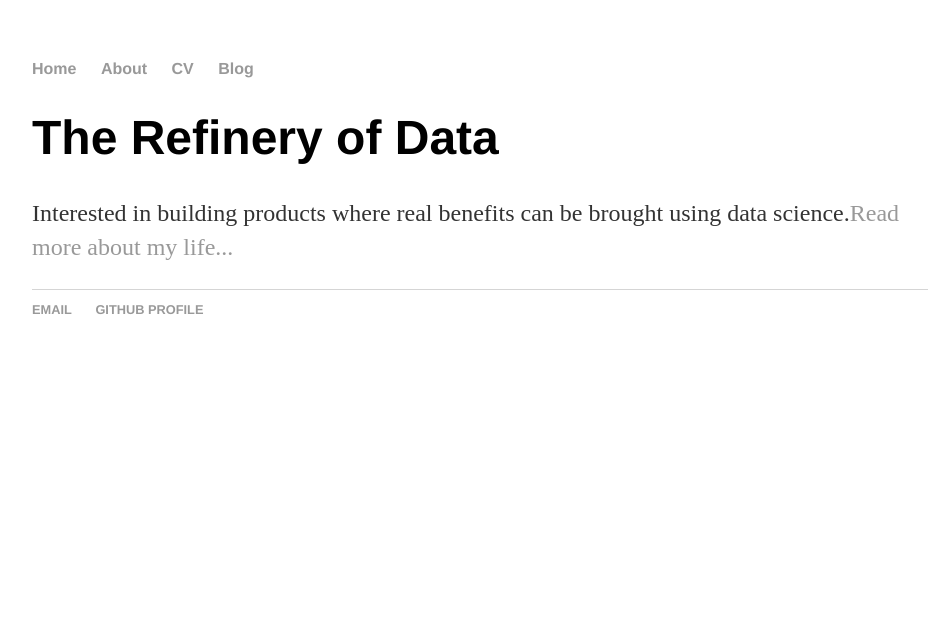
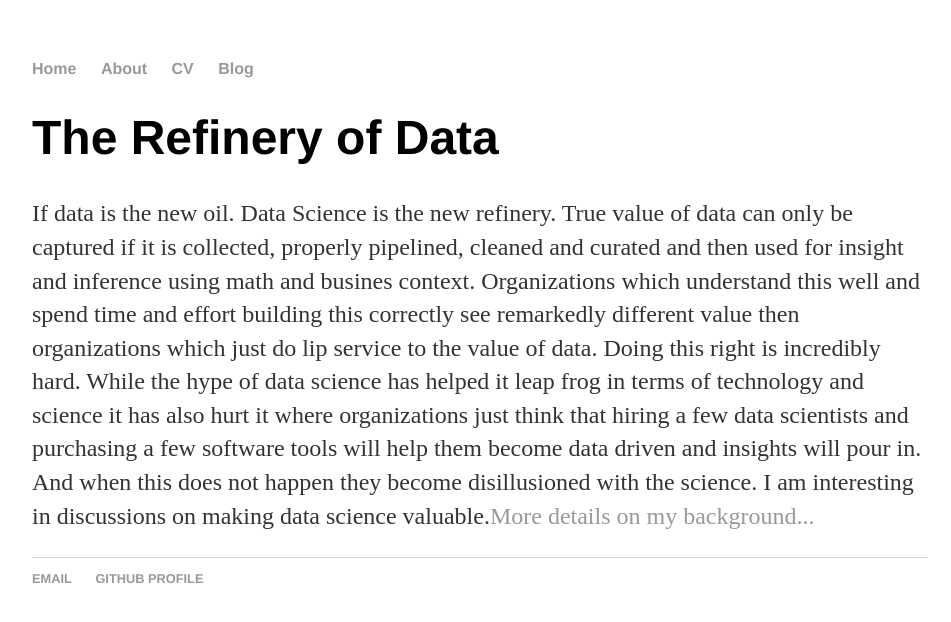
Before and after one commit to DeepakGitH/DeepakGitH.github.io, a Jekyll site: the page built from index.html, in a window 1280 px wide. Shown: the top 622 px of the page, without its empty margins (160-1111 px from the left). Built offline with Jekyll 4.4.1, drawn with Linux system fonts in a browser that asks for light colours; the list of posts is cut into pages by our own code.

Commit message:
Update index.html

```diff
--- a/index.html
+++ b/index.html
@@ -4,5 +4,12 @@ title: Deepak Sharma, Dealing with Data
 ---
 <div class="blurb">
 	<h1>The Refinery of Data</h1>
-	<p>Interested in building products where real benefits can be brought using data science.<a href="/about">Read more about my life...</a></p>
+	<p>If data is the new oil. Data Science is the new refinery. True value of data can only be captured if it is collected, properly pipelined,
+	cleaned and curated and then used for insight and inference using math and busines context. Organizations which understand this well
+	and spend time and effort building this correctly see remarkedly different value then organizations which just do lip service to the value of
+	data.
+		Doing this right is incredibly hard. While the hype of data science has helped it leap frog in terms of technology and science it has also
+	hurt it where organizations just think that hiring a few data scientists and purchasing a few software tools will help them become data driven
+	and insights will pour in. And when this does not happen they become disillusioned with the science. I am interesting in discussions on making
+	data science valuable.<a href="/about">More details on my background...</a></p>
 </div><!-- /.blurb -->
```
